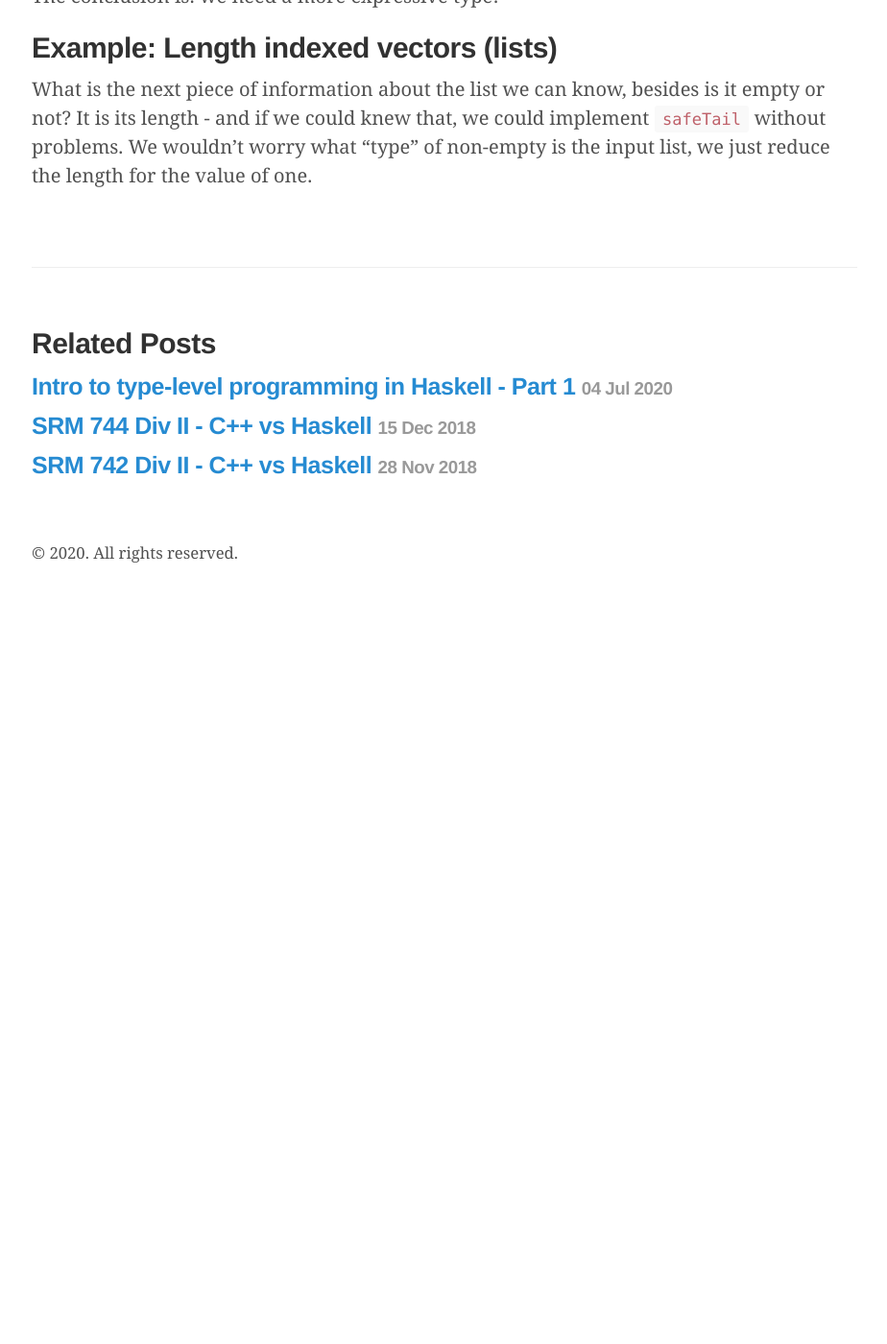
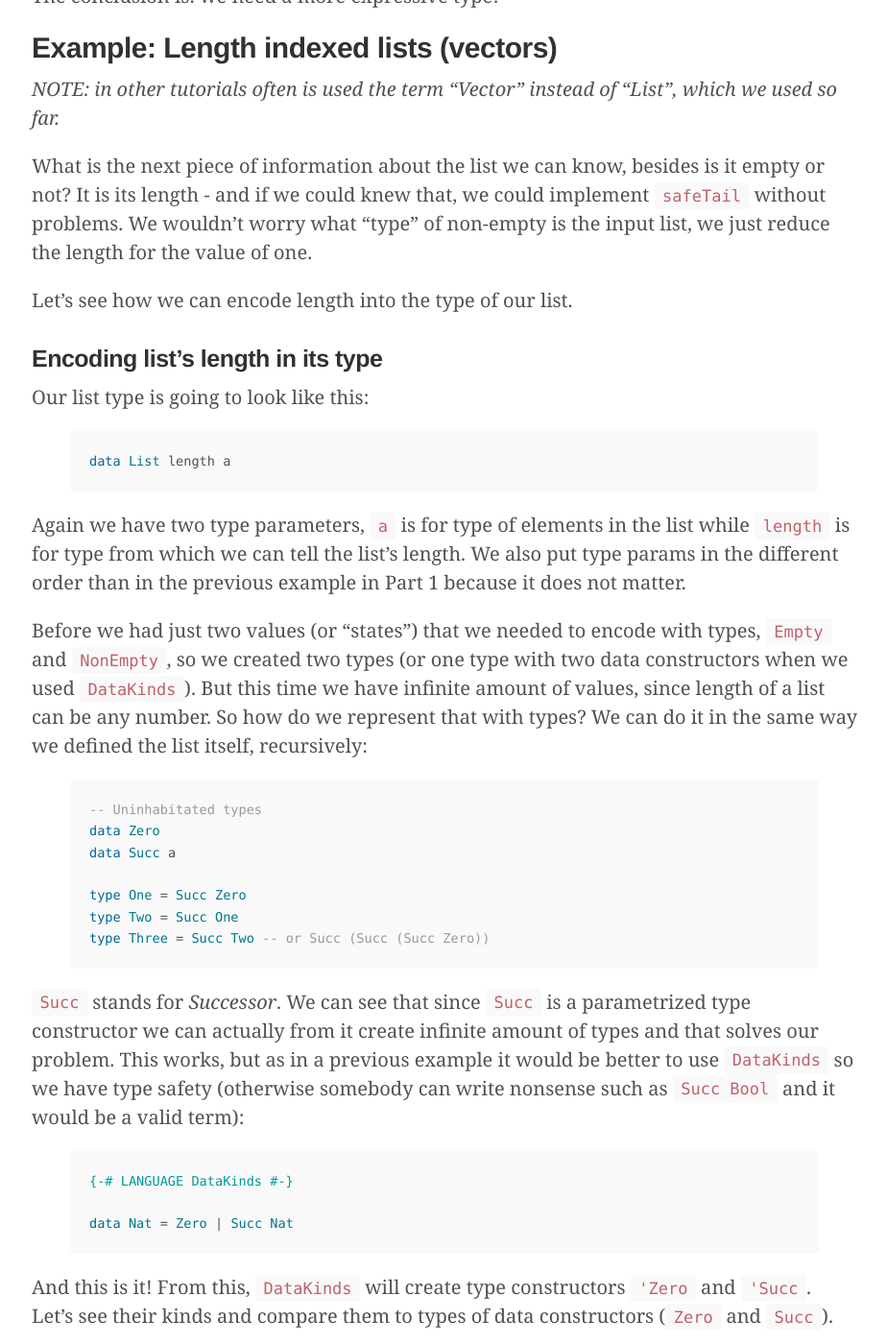
Before and after one commit to matijaSos/matijasos.github.io, a Jekyll site: the page built from _posts/2020-08-22-haskell-type-lvl-programming-intro-2.md, in a window 1280 px wide and 1400 px high, scrolled down 1164 px. Shown: the whole window at 96% size, without its empty margins (177-1101 px from the left). Built offline with Jekyll 4.4.1, drawn with Linux system fonts in a browser that asks for light colours; comment, search, counter and statistics services are not loaded; before the commit the page ends 1794 px from its top, so only the background shows below that; some of the changed text lies outside the part shown.

Commit message:
Added more content for type lvl prog, part 2.

```diff
--- a/_posts/2020-08-22-haskell-type-lvl-programming-intro-2.md
+++ b/_posts/2020-08-22-haskell-type-lvl-programming-intro-2.md
@@ -41,8 +41,103 @@ differentiate between them and they are both marked as `NonEmpty`.
 
 The conclusion is: we need a more expressive type!
 
-## Example: Length indexed vectors (lists)
+## Example: Length indexed lists (vectors)
+
+*NOTE: in other tutorials often is used the term "Vector" instead of "List",
+which we used so far.*
 
 What is the next piece of information about the list we can know, besides is it empty or not? It is
 its length - and if we could knew that, we could implement `safeTail` without problems. We wouldn't
 worry what "type" of non-empty is the input list, we just reduce the length for the value of one.
+
+Let's see how we can encode length into the type of our list.
+
+### Encoding list's length in its type
+
+Our list type is going to look like this:
+
+{% highlight haskell %}
+data List length a
+{% endhighlight %}
+
+Again we have two type parameters, `a` is for type of elements in the list while `length` is for
+type from which we can tell the list's length. We also put type params in the different order than
+in the previous example in Part 1 because it does not matter.
+
+Before we had just two values (or "states") that we needed to encode with types, `Empty` and
+`NonEmpty`, so we created two types (or one type with two data constructors when we used
+`DataKinds`). But this time we have infinite amount of values, since length of a list can be
+any number. So how do we represent that with types? We can do it in the same way we defined the
+list itself, recursively:
+
+{% highlight haskell %}
+-- Uninhabitated types
+data Zero
+data Succ a
+
+type One = Succ Zero
+type Two = Succ One
+type Three = Succ Two -- or Succ (Succ (Succ Zero))
+{% endhighlight %}
+
+`Succ` stands for *Successor*. We can see that since `Succ` is a parametrized type constructor
+we can actually from it create infinite amount of types and that solves our problem. This works,
+but as in a previous example it would be better to use `DataKinds` so we have type safety
+(otherwise somebody can write nonsense such as `Succ Bool` and it would be a valid term):
+
+{% highlight haskell %}
+{-# LANGUAGE DataKinds #-}
+
+data Nat = Zero | Succ Nat
+{% endhighlight %}
+
+And this is it! From this, `DataKinds` will create type constructors `'Zero` and `'Succ`. Let's
+see their kinds and compare them to types of data constructors (`Zero` and `Succ`).
+
+{% highlight haskell %}
+-- Types of data constructors
+> :type Zero
+Zero :: Nat
+
+> :type Succ
+Succ :: Nat -> Nat
+
+-- Kinds of type constructors
+> :kind 'Zero
+'Zero :: Nat
+
+> :kind 'Succ
+'Succ :: Nat -> Nat
+{% endhighlight %}
+
+The types of data constructors look exactly the same as kinds of newly created type constructors!
+This is what `DataKinds` does, promotes data into types, and types into kinds. We ended up with
+a new kind `Nat` and we can create infite types with that kind:
+
+{% highlight haskell %}
+{-# LANGUAGE DataKinds #-}
+
+data Nat = Zero | Succ Nat
+
+type One = 'Succ 'Zero
+type Two = 'Succ One
+Type Three = 'Succ ('Succ ('Succ 'Zero))
+{% endhighlight %}
+
+Now let's use this and create a type for our length-indexed list:
+
+{% highlight haskell %}
+{-# LANGUAGE GADTs #-}
+{-# LANGUAGE DataKinds #-}
+{-# LANGUAGE KindSignatures #-}
+
+data Nat = Zero | Succ Nat
+
+data List (length :: Nat) (a :: * ) where
+    End :: List 'Zero a
+    Cons :: a -> Vector length a -> Vector ('Succ length) a
+{% endhighlight %}
+
+The main difference from the previous example is how we are managing types in `Cons`. Instead
+of just putting e.g. `NonEmpty`, here we are building on top of the input type, length of the input
+list. So if the input list had length `'Succ 'Zero`, the new one will have `'Succ ('Succ 'Zero)`.
```
